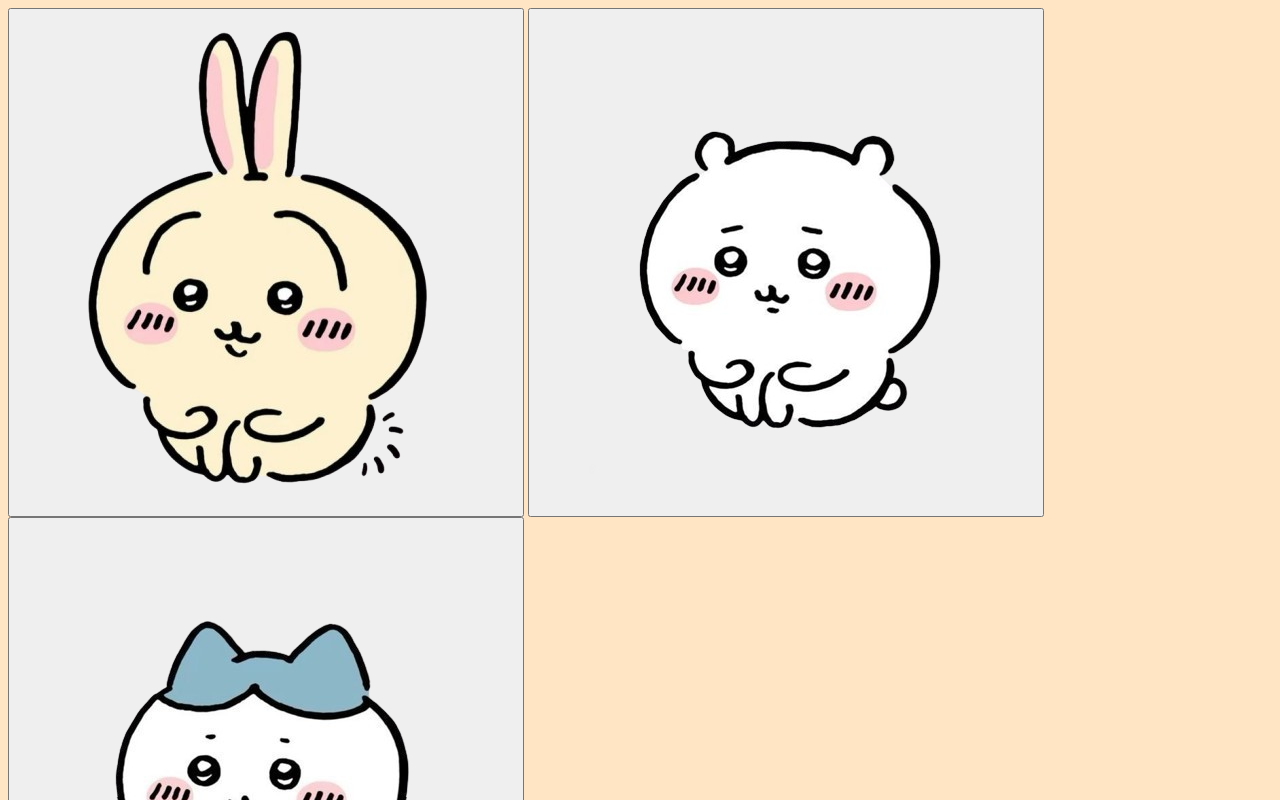
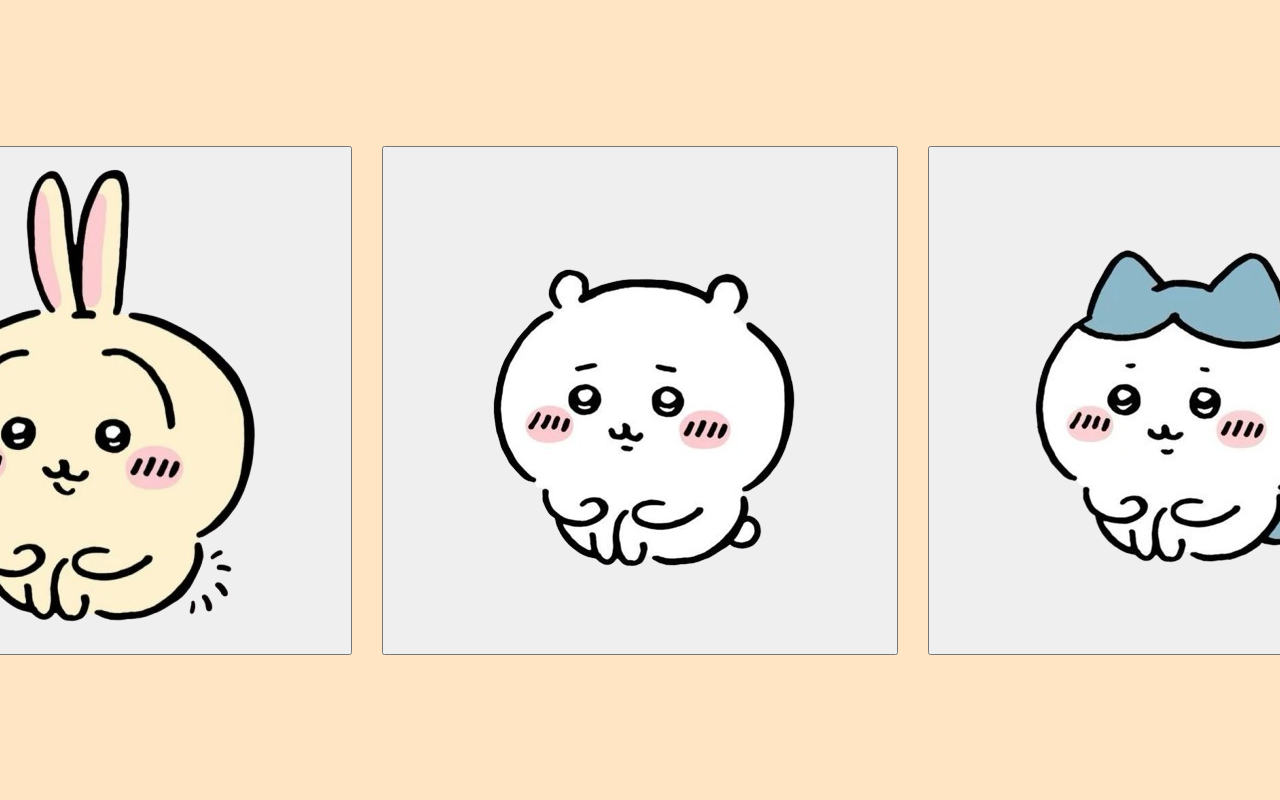
Before and after one commit to felisarmp4/create-task, a website built with Vite: page create-task/index.html in a window 1280 px wide. Both pictures are taken after a click on the button "▶ play!". Shown: the top 800 px of the page. Built offline with nearby package versions, Linux system fonts and the light colour scheme; files whose address does not match are found by name; a web font is replaced by a local one.

Commit message:
adsadsda

```diff
--- a/create-task/src/counter.js
+++ b/create-task/src/counter.js
@@ -0,0 +1,28 @@
+import { startgame } from "./main.js";
+
+const startscreen = document.querySelector(".startscreen");
+const playbtn = document.querySelector(".playbtn");
+const gamebuttons = document.querySelector(".gamebuttons");
+
+playbtn.addEventListener("click", () => {
+  startscreen.classList.add("fade-out");
+
+  setTimeout(() => {
+    startscreen.style.display = "none";
+    gamebuttons.classList.remove("hidden");
+    gamebuttons.offsetHeight;
+    setTimeout(() => {
+      gamebuttons.classList.add("fade-in");
+    }, 50);
+
+    startgame();
+  }, 400);
+});
+
+export function resettostart() {
+  gamebuttons.classList.remove("fade-in");
+  gamebuttons.classList.add("hidden");
+
+  startscreen.style.display = "flex";
+  startscreen.classList.remove("fade-out");
+}
--- a/create-task/src/main.js
+++ b/create-task/src/main.js
@@ -1,18 +1,13 @@
 import "./style.css";
-const startscreen = document.querySelector(".startscreen");
-const playbtn = document.querySelector(".playbtn");
-const gamebuttons = document.querySelector(".gamebuttons");
+import "./counter.js";
 
-playbtn.addEventListener("click", () => {
-  startscreen.classList.add("fade-out");
+let sequence = [];
+let playersequence = [];
+let level = 0;
 
-  setTimeout(() => {
-    startscreen.style.display = "none";
-    gamebuttons.classList.remove("hidden");
-    requestAnimationFrame(() => {
-      gamebuttons.classList.add("fade-in");
-    });
-
-    startgame();
-  }, 400);
-});
+export function startgame() {
+  sequence = [];
+  playersequence = [];
+  level = 0;
+  nextround();
+}
--- a/create-task/src/style.css
+++ b/create-task/src/style.css
@@ -24,6 +24,7 @@
   align-items: center;
   background: #487e8f57;
   transition: opacity 0.4s ease;
+  z-index: 10;
 }
 
 .startscreen.fade-out {
@@ -45,6 +46,17 @@
 
 .playbtn:hover {
   transform: scale(1.1);
+}
+
+.gamebuttons {
+  position: fixed;
+  inset: 0;
+  display: flex;
+  flex-direction: row;
+  justify-content: center;
+  align-items: center;
+  gap: 30px;
+  z-index: 5;
 }
 
 .gamebuttons button {
```
Also changed, not shown: 1 other file.
